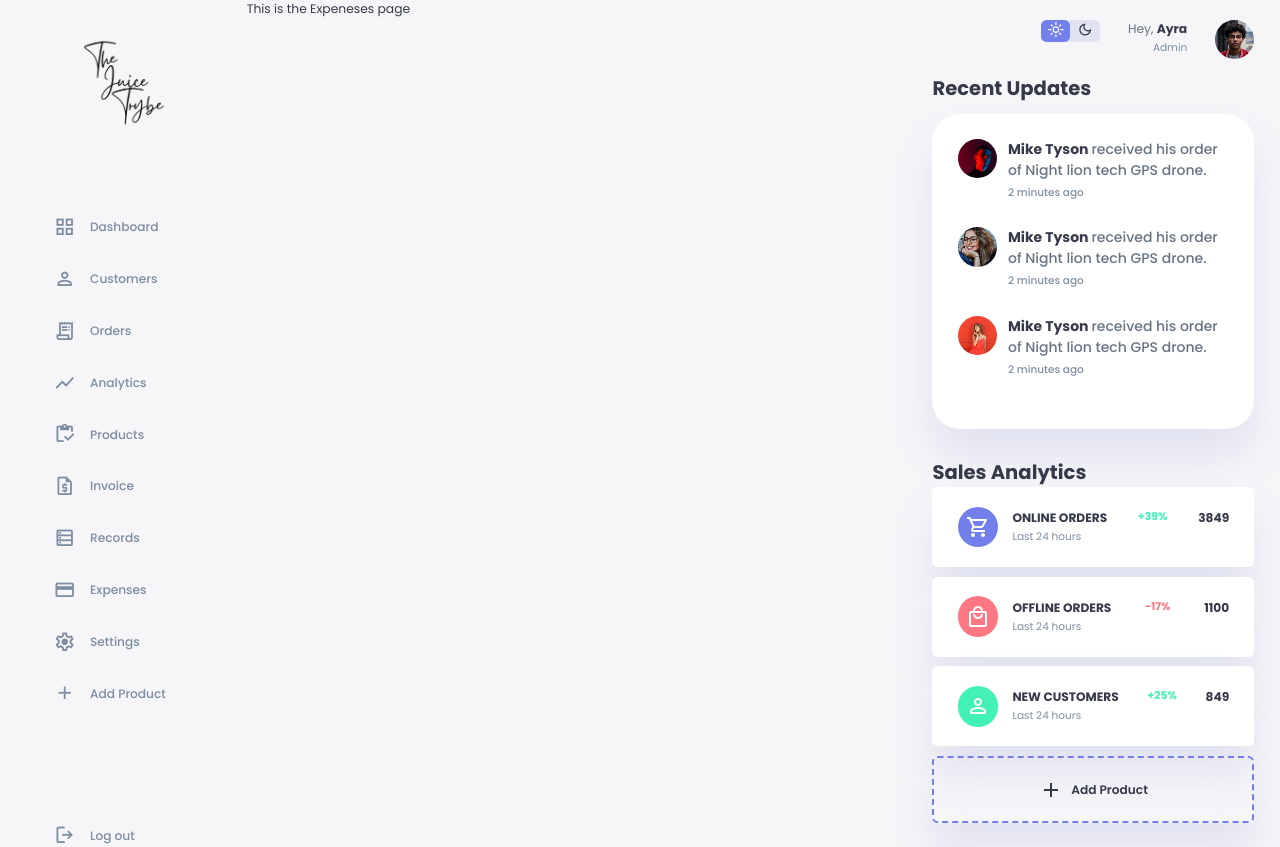
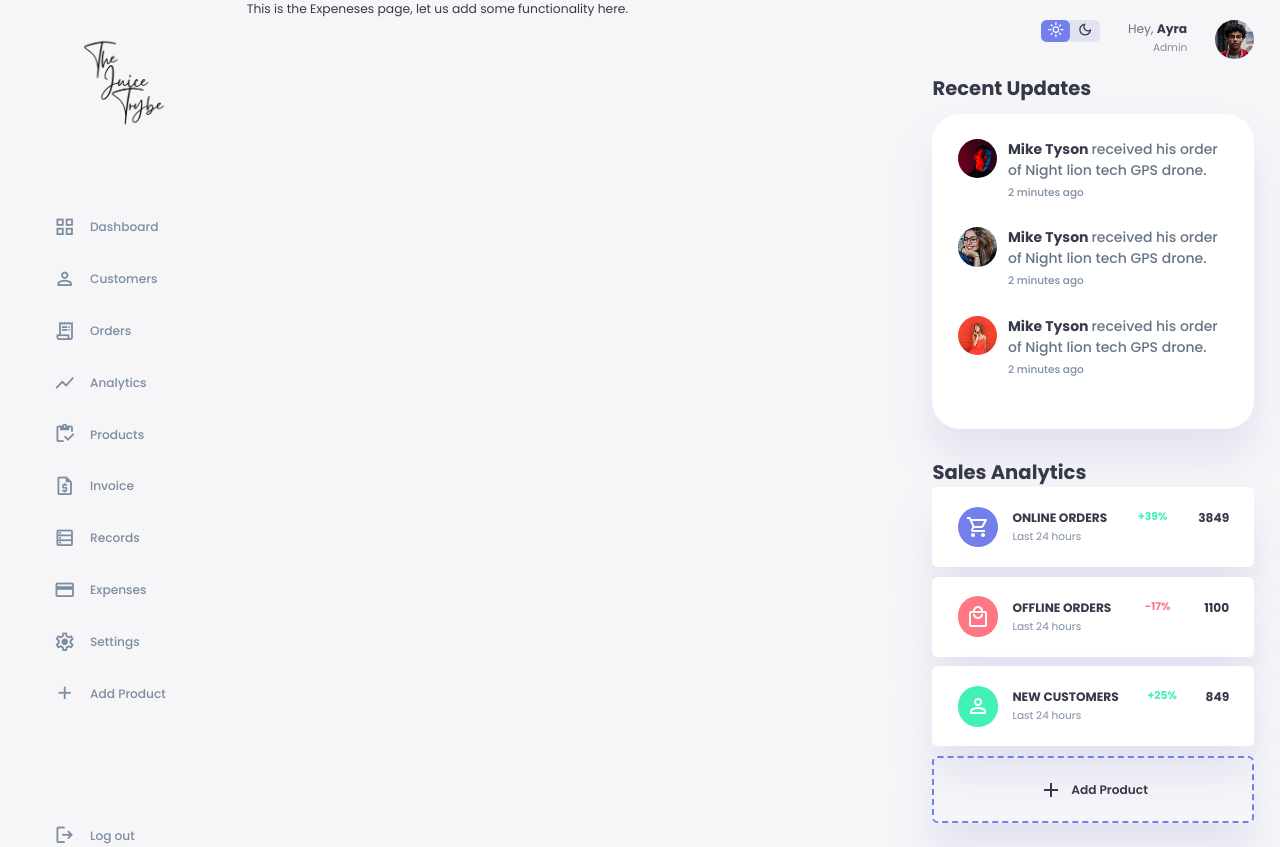
Before and after one commit to muhabal/TJT, a Django app: page /expenses in a window 1280 px wide. Shown: the top 847 px of the page. Run offline with Django 5.2, Linux system fonts and the light colour scheme; a user stored in the database is signed in; parts of the project's set-up code (start-up, migrations or seed data) failed here and were passed over.

Commit message:
updating expenses.html

```diff
--- a/receipt/templates/expenses.html
+++ b/receipt/templates/expenses.html
@@ -4,7 +4,7 @@
 
 
 {% block main %}
-This is the Expeneses page
+This is the Expeneses page, let us add some functionality here.
 {% endblock main %}
 
 
```
